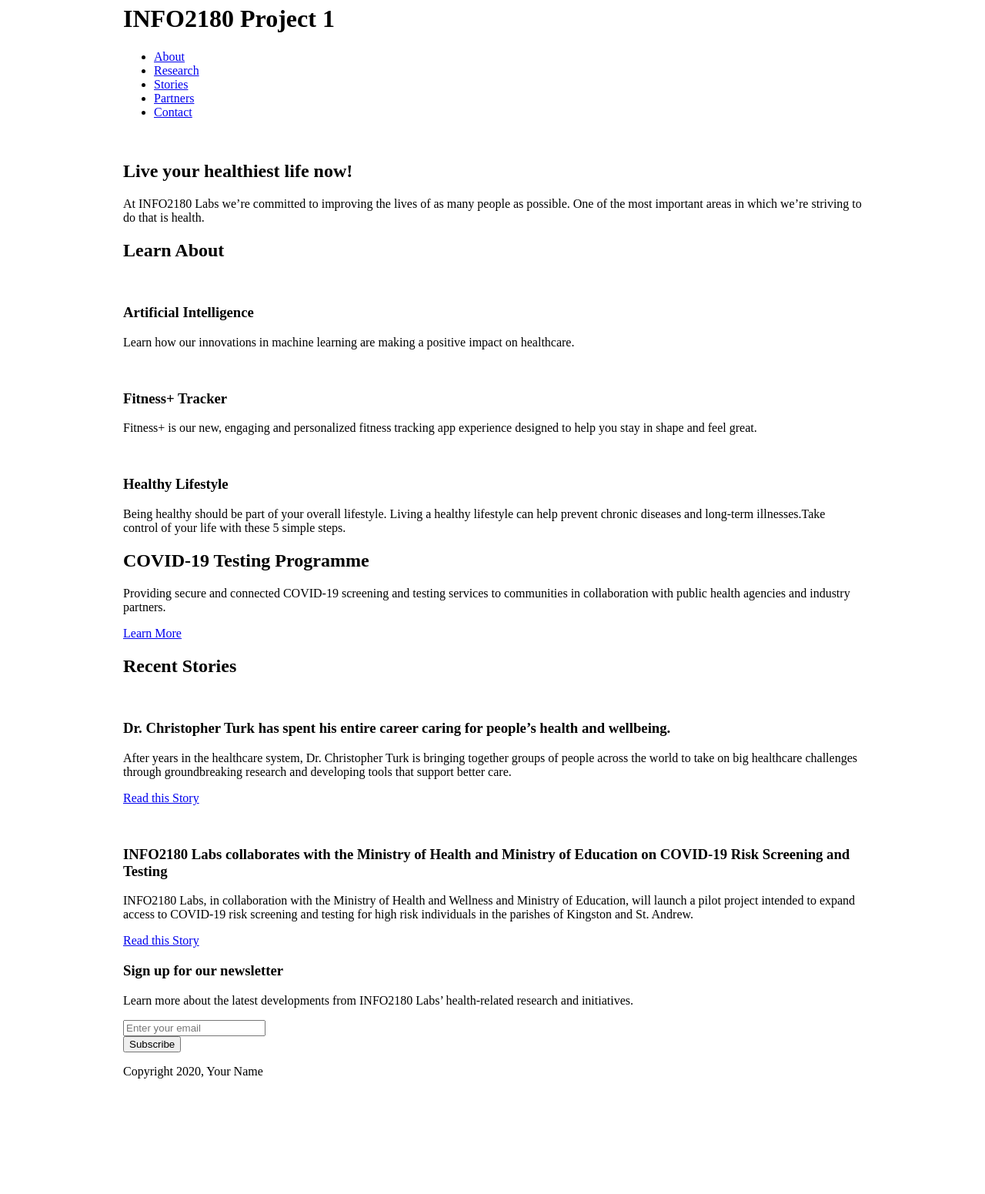
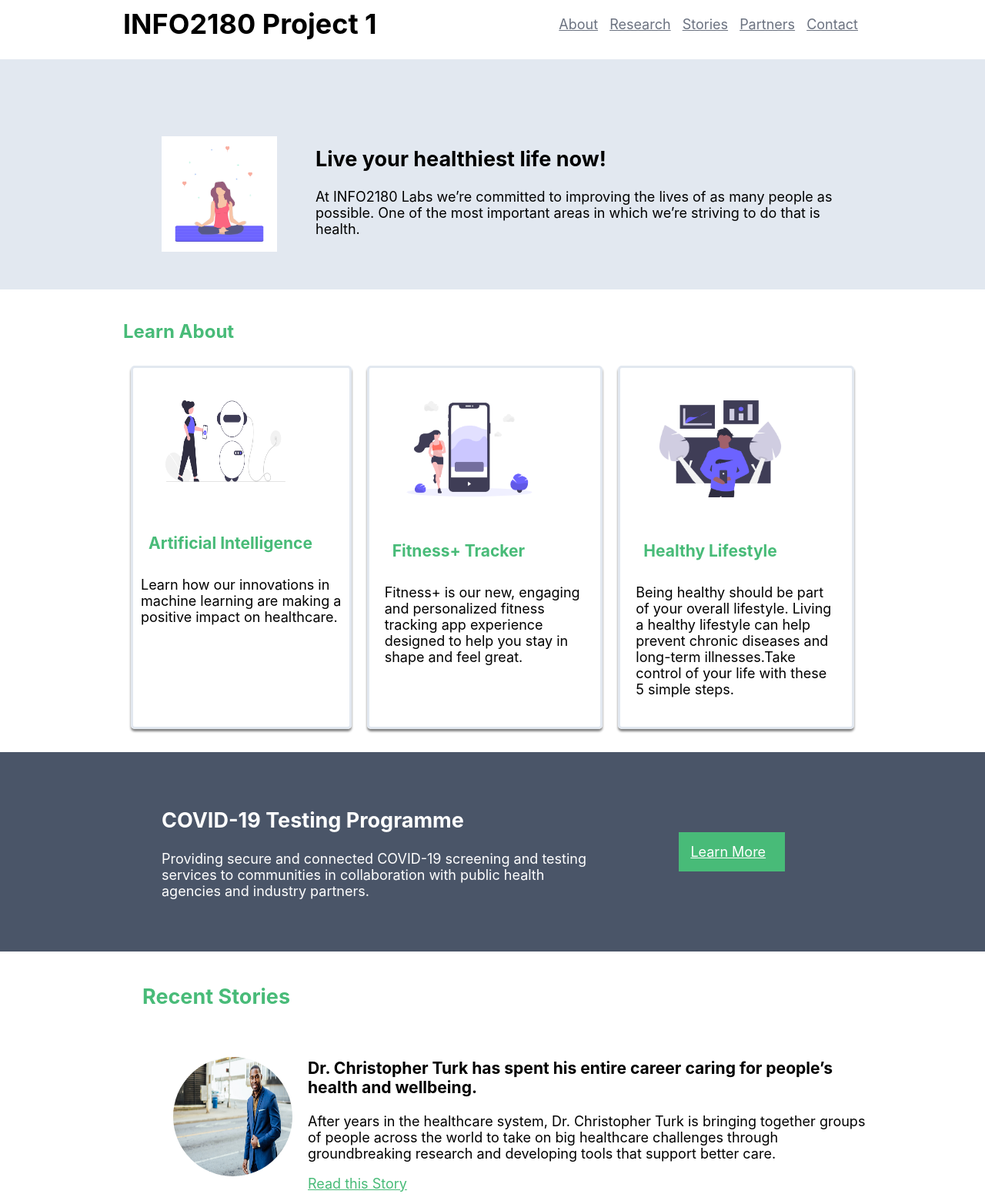
Before and after one commit to Matthew-Jordon/info2180-project1, a plain HTML site: page index.html in a window 1280 px wide. Shown: the part 15-1566 px from the top of the page at 77% size. Before the commit the page ends 1432 px from the top, so only its background shows below. Drawn offline with Linux system fonts and the light colour scheme.

Commit message:
added images and styling to the page

```diff
--- a/index.html
+++ b/index.html
@@ -26,7 +26,7 @@
         <section class="overview-hero">
             <div class="container">
                 <div class="overview-hero-image">
-                    <img src="#" alt="">
+                    <img src="undraw_Meditation.png" alt="first image">
                 </div>
                 <div class="overview-hero-text">
                     <h2>Live  your healthiest life now!</h2>
@@ -39,21 +39,21 @@
                 <h2>Learn About</h2>
                 <div class="cards">
                     <div class="card">
-                        <img src="#" alt="">
+                        <img src="undraw_AI.png" alt="first card">
                         <div class="card-body">
                             <h3>Artificial Intelligence</h3>
                             <p>Learn how our innovations in machine learning are making a positive impact on healthcare.</p>
                         </div>
                     </div>
                     <div class="card">
-                        <img src="#" alt="">
+                        <img src="undraw_fitness_tracker.png" alt="second card">
                         <div class="card-body">
                             <h3>Fitness+ Tracker</h3>
                             <p>Fitness+ is our new, engaging and personalized fitness tracking app experience designed to help you stay in shape and feel great.</p>
                         </div>
                     </div>
                     <div class="card">
-                        <img src="#" alt="">
+                        <img src="undraw_healthy_lifestyle.png" alt="third card">
                         <div class="card-body">
                             <h3>Healthy Lifestyle</h3>
                             <p>Being healthy should be part of your overall lifestyle. Living a healthy lifestyle can help prevent chronic diseases and long-term illnesses.Take control of your life with these 5 simple steps.</p>
@@ -77,7 +77,7 @@
             <div class="container">
                 <h2>Recent Stories</h2>
                 <article>
-                    <img src="" alt="">
+                    <img src="man in suit.jpg" alt="image1">
                     <div class="article-body">
                         <h3>Dr. Christopher Turk has spent his entire career caring for people’s health and wellbeing.</h3>
                         <p>After years in the healthcare system, Dr. Christopher Turk is bringing together groups of people across the world to take on big healthcare challenges through groundbreaking research and developing tools that support better care.</p>
@@ -85,7 +85,7 @@
                     </div>
                 </article>
                 <article>
-                    <img src="" alt="">
+                    <img src="covid test.jpg" alt="image2">
                     <div class="article-body">
                         <h3>INFO2180 Labs collaborates with the Ministry of Health and Ministry of Education on COVID-19 Risk Screening and Testing</h3>
                         <p>INFO2180 Labs, in collaboration with the Ministry of Health and Wellness and Ministry of Education, will launch a pilot project intended to expand access to COVID-19 risk screening and testing for high risk individuals in the parishes of Kingston and St. Andrew.</p>
@@ -110,7 +110,7 @@
     </main>
     <footer>
         <div class="container">
-            <p>Copyright 2020, Your Name</p>
+            <p>Copyright 2020, Matthew-Jordon Whynter</p>
         </div>
     </footer>
 </body>
--- a/styles.css
+++ b/styles.css
@@ -1,11 +1,168 @@
-/* Add your CSS to this file */
 body {
     margin: 0;
     font-size: 16px;
+    display: grid;
+    grid-template-areas:
+    'header'
+    'overview'
+    'learn'
+    'testing'
+    'stories'
+    'newsletter'
+    'footer';
+    font-family: -apple-system, BlinkMacSystemFont, 'Segoe UI', Roboto, Oxygen, Ubuntu, Cantarell, 'Open Sans', 'Helvetica Neue', sans-serif;
+    font-size: 18px;
 }
+
 
 .container {
     margin: 0 auto;
     max-width: 960px;
     width: 100%;
 }
+
+header .container {
+    display: flex;
+    align-items: center;
+    justify-content: space-between;
+}
+header {
+    grid-area: header;
+    background-color: white;
+}
+
+nav li {
+    display: inline;
+    padding: 5px;
+}
+nav a {color: #6b7280;}
+nav a:hover {color: #5a67d8;}
+
+.overview-hero {
+    grid-area: overview;
+    padding: 50px;
+    background-color: #e2e8f0;
+    margin: auto;
+}
+.overview-hero-image {
+    padding-right: 40px;
+    padding: 20px;
+    margin: auto;
+}
+.overview-hero-image img {
+    float: left;
+    height: 150px;
+    width: 150px;
+    padding: 30px;
+    padding-right: 50px;
+}
+
+.learn-about {
+    grid-area: learn;
+    padding: 20px;
+}
+.learn-about h2 {
+    font-size: 24px;
+    color: #48bb78;
+}
+
+.cards {
+    display: grid;
+    grid-template-areas: 'card1 card2 card3';
+}
+.cards img {
+    width: 200px;
+    height: 150px;
+}
+
+.card {
+    border-style: solid;
+    padding: 20px;
+    border-color: #e2e8f0;
+    margin: 10px;
+    border-radius: 5px;
+    box-shadow: 0 3px 3px gray;
+}
+.card h3 {
+    font-size: 21px;
+    color: #48bb78;
+}
+.cards :nth-child(1) {
+    grid-area: card1;
+    padding: 10px;
+}
+
+.cards :nth-child(2) {
+    grid-area: card2;
+}
+
+.cards :nth-child(3) {
+    grid-area: card3;
+}
+
+.testing .container {
+    display: flex;
+    align-items: center;
+}
+.testing {
+    grid-area: testing;
+    background-color: #4a5568;
+    color: white;
+    padding: 50px;
+}
+.testing-desciption{
+    text-align: left;
+    margin-left: 50px;
+    margin-right: 100px;
+}
+.cta {
+    float: right;
+    padding: 15px;
+    margin-right: 100px;
+    background-color: #48bb78;
+    width: 250px;
+}
+.cta a {color: white;}
+
+.stories {
+    grid-area: stories;
+    padding: 20px;
+    margin-left: 50px;
+}
+.stories h2, .stories a {color: #48bb78;}
+.stories img {
+    width: 155px;
+    height: 155px;
+    float: left;
+    border-radius: 50%;
+    padding: 20px;
+}
+article {padding: 20px;}
+
+.newsletter {background-color: #48bb78;}
+.newsletter .container {
+    grid-area: newsletter;
+    text-align: center;
+    padding: 20px;
+    color: white;
+}
+
+form {
+    display: flex;
+    align-self: center;
+    justify-content: center;
+}
+.newsletter .btn {
+    background-color: #5a67d8;
+    color: white;
+    height: 30px;
+    width: 100px;
+}
+.form-group {
+    padding-right: 5px;
+}
+input {
+    height: 25px;
+}
+
+footer {grid-area: footer;}
```
Also changed, not shown: covid test.jpg (added), man in suit.jpg (added), undraw_AI.png (added), undraw_Meditation.png (added), undraw_fitness_tracker.png (added), undraw_healthy_lifestyle.png (added).
